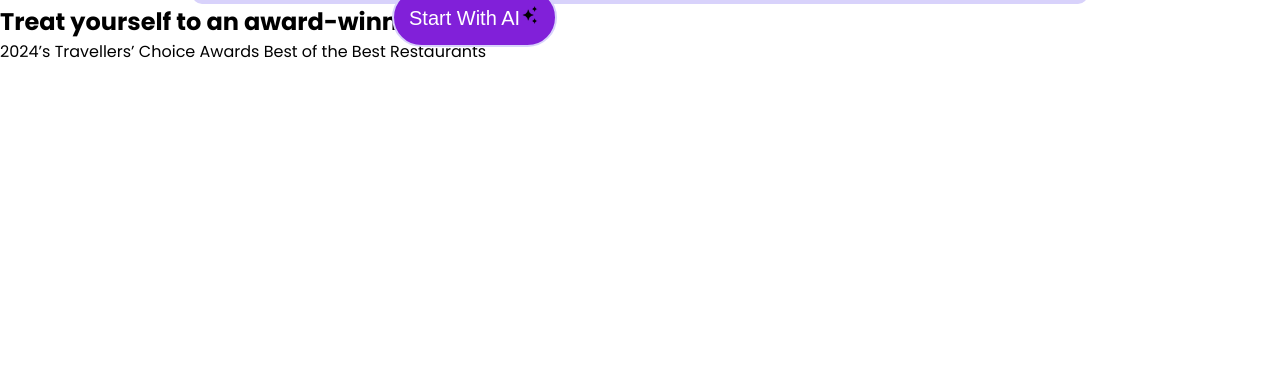
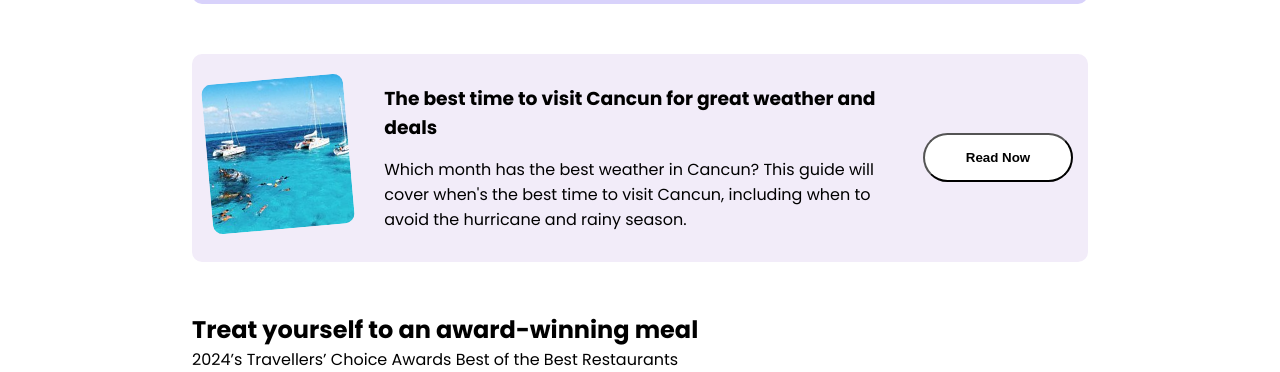
Before and after one commit to VasanthBalasubramaniyan/trip-advisor, a plain HTML site: page index.html in a window 1280 px wide. Shown: the part 779-1151 px from the top of the page. Before the commit the page ends 843 px from the top, so only its background shows below. Drawn offline with Linux system fonts and the light colour scheme.

Commit message:
Updated a shortad section

```diff
--- a/index.html
+++ b/index.html
@@ -2,6 +2,7 @@
 <html lang="en">
 <head>
     <meta charset="UTF-8">
+    <link rel="shortcut icon" type="x-icon" href="./Images/tripadvisor-icon.png">
     <meta name="viewport" content="width=device-width, initial-scale=1.0">
     <title>Trip Advisor</title>
     <link rel="stylesheet" href="styles.css">
@@ -80,6 +81,22 @@
         </div>
      </div>
 
+    <!-- Short AD -->
+    <div class="shortad__container">
+        <div class="shortad__container-sections">
+            <div class="shortad__s1">
+                <img src="./Images/short-ad.jpg" alt="Short AD">
+            </div>
+            <div class="shortad__s2">
+                <h3>The best time to visit Cancun for great weather and deals</h3>
+                <p>Which month has the best weather in Cancun? This guide will cover when's the best time to visit Cancun, including when to avoid the hurricane and rainy season.</p>
+            </div>
+            <div class="shortad__s3">
+                <button class="shortad__s3-button">Read Now</button>
+            </div>
+        </div>
+     </div>
+
     <!-- Choice Section -->
      <div class="choice__section-container">
         <div class="choice__section-head">
--- a/styles.css
+++ b/styles.css
@@ -156,13 +156,13 @@ body{
 .ad__section-desc{
     width: 50%;
     position: absolute;
-    top: 200px;
+    top: 130px;
     left: 10px;
 }
 
 .ad__section-footer{
     position: absolute;
-    top: 350px;
+    top: 250px;
     left: 200px;
 }
 
@@ -183,8 +183,63 @@ body{
     opacity: 0.7;
 }
 
+/* Short AD */
+
+.shortad__container{
+    background-color: #F2ECF9;
+    width: 70%;
+    margin: 50px auto;
+    border-radius: 10px;
+}
+.shortad__container-sections{
+    display: flex;
+    align-items: center;
+    gap: 20px;
+    padding: 15px;
+}
+
+.shortad__s1 img{
+    border-radius: 10px;
+    width: 100%;
+    height: 150px;
+    transform: rotate(355deg);
+}
+
+.shortad__s2{
+    width: 65%;
+}
+
+.shortad__s2 h3{
+    margin: 15px;
+}
+
+.shortad__s2 p{
+    margin: 15px;
+}
+
+.shortad__s3-button{
+    width: 150px;
+    padding: 15px;
+    background-color: white;
+    border-radius: 40px;
+    font-weight: bold;
+}
+
+.shortad__s3-button:hover{
+    background-color: black;
+    color: white;
+    border: none;
+}
+
 /* Choice Section */
 
 .choice__section-container{
+    width: 70%;
+    margin-top: 150px;
+    margin: 50px auto auto auto;
 
 }
+
+.choice__section-cards{
+
+}
```
Also changed, not shown: Images/short-ad.jpg (added).
